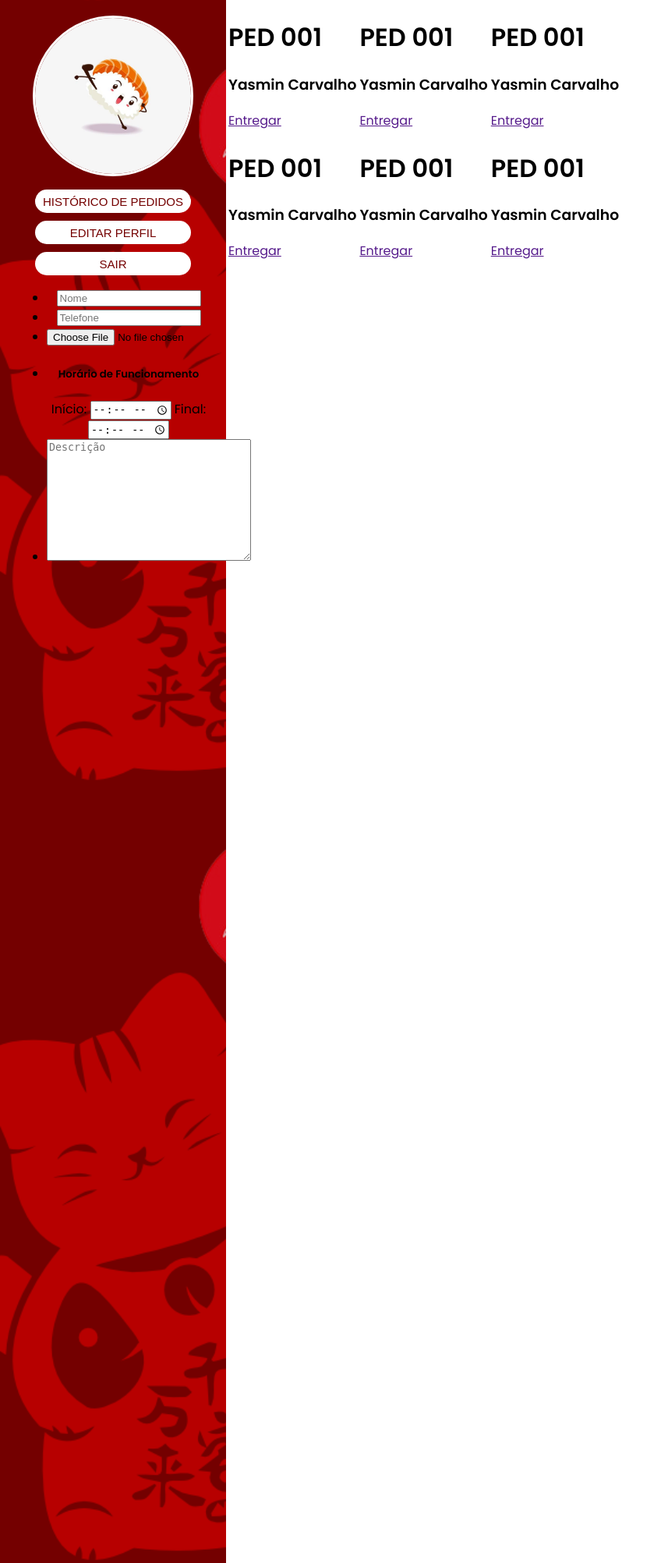
After one commit to Yasnnie/Fast-Sushi, a PHP site: page /php/estabelecimento.php in a window 1280 px wide. The commit adds this page. Shown: the top 2004 px of the page at 78% size, without its empty margins (0-857 px from the left). Run offline with PHP 8.4, Linux system fonts and the light colour scheme.

Commit message:
Estabelecimento Page 1

```diff
--- /dev/null
+++ b/css/estabelecimento.css
@@ -0,0 +1,61 @@
+body{
+    margin: 0;
+    padding: 0;
+    font-family: 'Poppins', sans-serif;
+}
+
+#box{
+    display: flex;
+    height: 10000px;
+
+}
+
+#box .container{
+    padding: 20px;
+    width: 250px;
+    display: block;
+    text-align: center;
+
+}
+
+#box .container:nth-child(1){
+    background: url(../img/login.png);
+    background-size: 450px 1000px;
+
+}
+
+#box .container img{
+
+    height: 200px !important;
+    width: 200px;
+    border: solid 3px white;
+    border-radius: 100%;
+}
+
+#box .container:nth-child(1) button{
+    background: white;
+    width: 200px;
+    height: 30px;
+    border: none;
+    border-radius: 40px;
+    margin-right: auto;
+    margin-top: 10px;
+    font-size: 15px;
+    color:rgb(116, 0, 0);
+    text-transform: uppercase;
+
+}
+
+button:focus,input:focus,textarea{
+    outline: 0;
+}
+
+#box .container:nth-child(1) button:hover{
+    background: rgb(226, 226, 226);
+    cursor: pointer;
+}
+
+#box .container:nth-child(1) a{
+    color:rgb(116, 0, 0);
+    text-decoration: none;
+}
--- a/index.html
+++ b/index.html
@@ -6,7 +6,9 @@
     <meta name="viewport" content="width=device-width, initial-scale=1.0">
     <link href="https://fonts.googleapis.com/css2?family=Poppins:wght@400;600&display=swap" rel="stylesheet">
     <link rel="stylesheet" href="./css/index.css">
+    <link rel="shortcut icon" href="./img/logo.png">
     <title>Fast Sushi</title>
+
     <script src="https://code.jquery.com/jquery-3.5.1.min.js"></script>
 </head>
 
--- a/php/cadastro.php
+++ b/php/cadastro.php
@@ -17,6 +17,7 @@
     <link href="https://fonts.googleapis.com/css2?family=Poppins:wght@400;600&display=swap" rel="stylesheet">
     <link rel="stylesheet" href="../css/cadastro.css">
     <link rel="stylesheet" href="https://cdnjs.cloudflare.com/ajax/libs/font-awesome/4.7.0/css/font-awesome.min.css">
+    <link rel="shortcut icon" href="../img/logo.png">
     <title>Cadastro - Fast Sushi</title>
 </head>
 
--- /dev/null
+++ b/php/estabelecimento.php
@@ -0,0 +1,109 @@
+<?php
+
+
+?>
+
+<!DOCTYPE html>
+<html lang="en">
+
+<head>
+    <meta charset="UTF-8">
+    <meta name="viewport" content="width=device-width, initial-scale=1.0">
+    <link rel="stylesheet" href="https://stackpath.bootstrapcdn.com/font-awesome/4.7.0/css/font-awesome.min.css">
+    <link href="https://fonts.googleapis.com/css2?family=Poppins:wght@400;600&display=swap" rel="stylesheet">
+    <link rel="stylesheet" href="../css/estabelecimento.css">
+    <link rel="shortcut icon" href="../img/logo.png">
+    <title>Seu Restaurante - Fast Sushi</title>
+</head>
+
+<body>
+
+    <!-- COLOCAR UM ESPAÇO PARA ADICIOAR COISAS AO CARDÁPIO -->
+
+    <div id="box">
+        <div class="container">
+            <img src="../img/teste.jpg" alt="">
+
+
+
+                <button><a href="">Histórico de Pedidos</a></button>
+                <button >Editar Perfil</button>
+                <button>Sair</button>
+
+
+            <div>
+                <ul>
+
+                    <li><input type="text" placeholder="Nome"></li>
+                    <li><input type="text" placeholder="Telefone"></li>
+                    <li><input type="file"></li>
+                    <li>
+                        <h5>Horário de Funcionamento</h5>
+                        <label for=""> Início:</label>
+                        <input type="time" name="" id="">
+                        <label for=""> Final:</label>
+                        <input type="time" name="" id="">
+                    </li>
+                    <li>
+                        <textarea name="" id="" cols="30" rows="10" placeholder="Descrição"></textarea>
+                    </li>
+                </ul>
+            </div>
+        </div>
+
+
+        <div container>
+            <table>
+                <tr>
+                    <td>
+                        <h1>PED 001</h1>
+                        <h3>Yasmin Carvalho</h3>
+
+                        <a href="">Entregar</a>
+                    </td>
+                    <td>
+                        <h1>PED 001</h1>
+                        <h3>Yasmin Carvalho</h3>
+
+                        <a href="">Entregar</a>
+                    </td>
+                    <td>
+                        <h1>PED 001</h1>
+                        <h3>Yasmin Carvalho</h3>
+
+                        <a href="">Entregar</a>
+                    </td>
+                </tr>
+                <tr>
+                    <td>
+                        <h1>PED 001</h1>
+                        <h3>Yasmin Carvalho</h3>
+
+                        <a href="">Entregar</a>
+                    </td>
+                    <td>
+                        <h1>PED 001</h1>
+                        <h3>Yasmin Carvalho</h3>
+
+                        <a href="">Entregar</a>
+                    </td>
+                    <td>
+                        <h1>PED 001</h1>
+                        <h3>Yasmin Carvalho</h3>
+
+                        <a href="">Entregar</a>
+                    </td>
+
+                </tr>
+
+
+            </table>
+        </div>
+    </div>
+
+
+
+
+</body>
+
+</html>
--- a/php/login.php
+++ b/php/login.php
@@ -16,6 +16,7 @@
     <meta name="viewport" content="width=device-width, initial-scale=1.0">
     <link href="https://fonts.googleapis.com/css2?family=Poppins:wght@400;600&display=swap" rel="stylesheet">
     <link rel="stylesheet" href="../css/login.css">
+    <link rel="shortcut icon" href="../img/logo.png">
     <title> Login - Fast Sushi</title>
 </head>
 
```
Also changed, not shown: php/overview.php (+55 -1 lines), img/teste.jpg (added).
